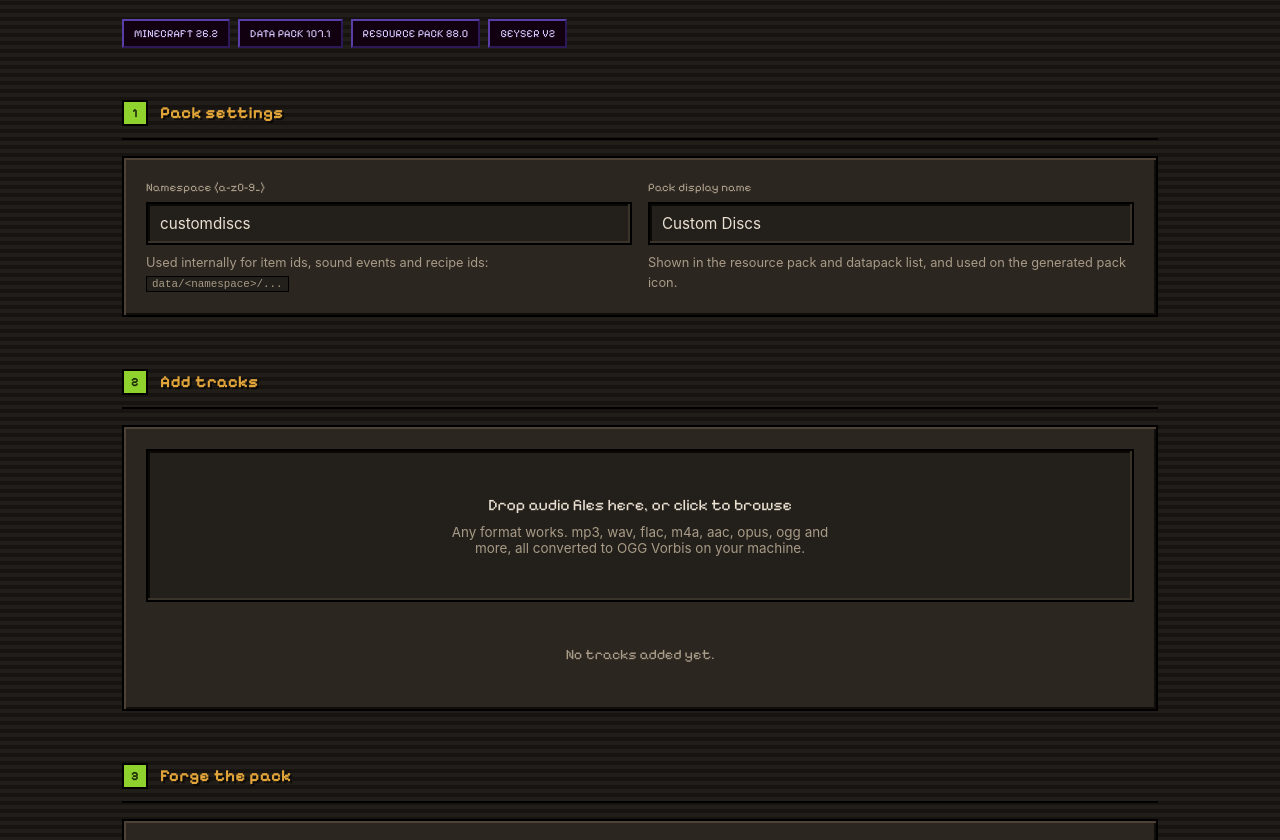
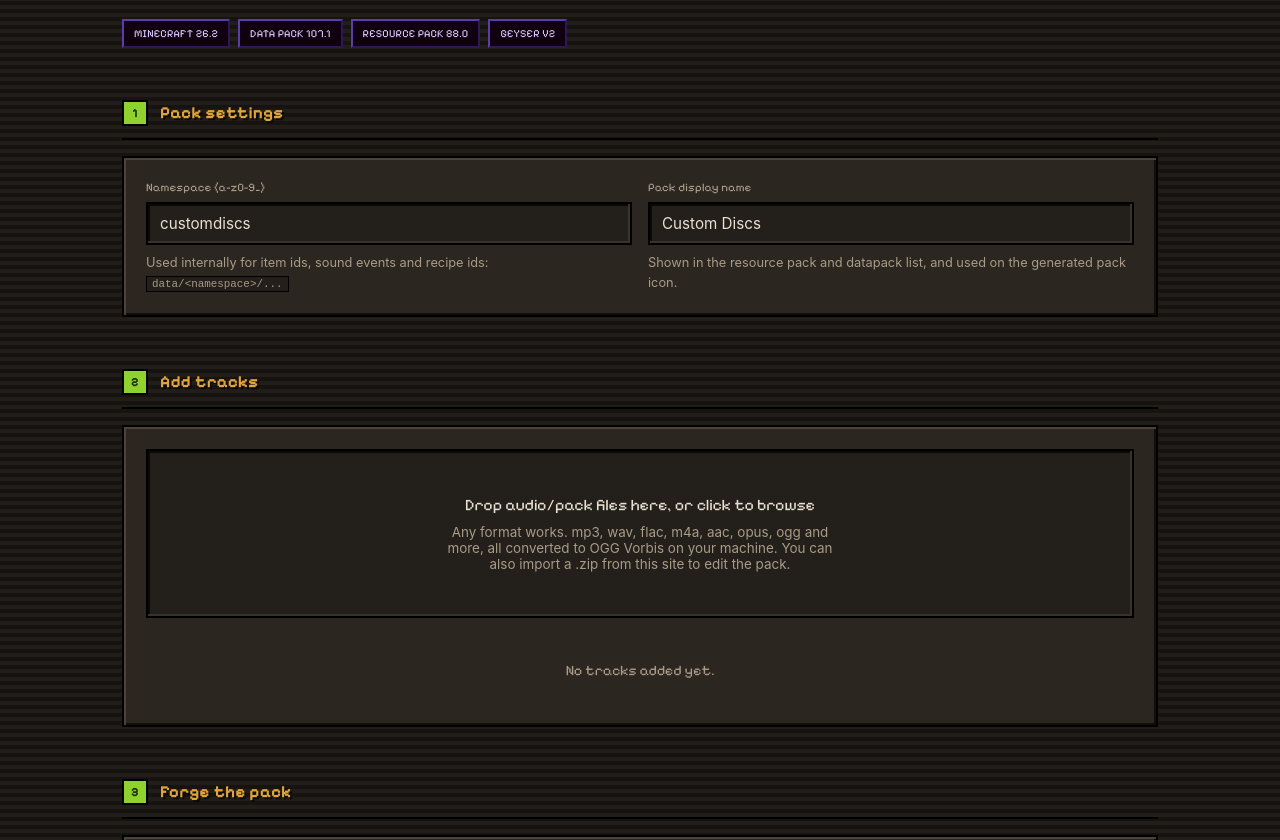
Before and after one commit to Kousei-Uchu/disc-press, a website built with Vite: page index.html in a window 1280 px wide. Shown: the part 251-1091 px from the top of the page. Built offline with nearby package versions, Linux system fonts and the light colour scheme.

Commit message:
Modify dropzone text and file input acceptance
Updated file input to accept .zip files for pack imports.

```diff
--- a/index.html
+++ b/index.html
@@ -344,10 +344,10 @@ footer.site{
       <h2 class="pixel-heading"><span class="num">2</span>Add tracks</h2>
       <div class="panel raised">
         <div class="dropzone recessed" id="dropzone">
-          <div class="big">Drop audio files here, or click to browse</div>
-          <div class="small">Any format works. mp3, wav, flac, m4a, aac, opus, ogg and more, all converted to OGG Vorbis on your machine.</div>
+          <div class="big">Drop audio/pack files here, or click to browse</div>
+          <div class="small">Any format works. mp3, wav, flac, m4a, aac, opus, ogg and more, all converted to OGG Vorbis on your machine. You can also import a .zip from this site to edit the pack.</div>
         </div>
-        <input type="file" id="fileInput" multiple accept="audio/*,.mp3,.wav,.flac,.m4a,.aac,.opus,.ogg,.wma,.aiff" style="display:none">
+        <input type="file" id="fileInput" multiple accept="audio/*,.mp3,.wav,.flac,.m4a,.aac,.opus,.ogg,.wma,.aiff,.zip" style="display:none">
         <div class="hint" id="pickerFallback" style="margin-top:12px;display:none">
           Your browser blocked the automatic file picker. Use this button instead:
           <button class="mc-btn small" id="fallbackPickBtn" type="button">Choose audio files</button>
```
